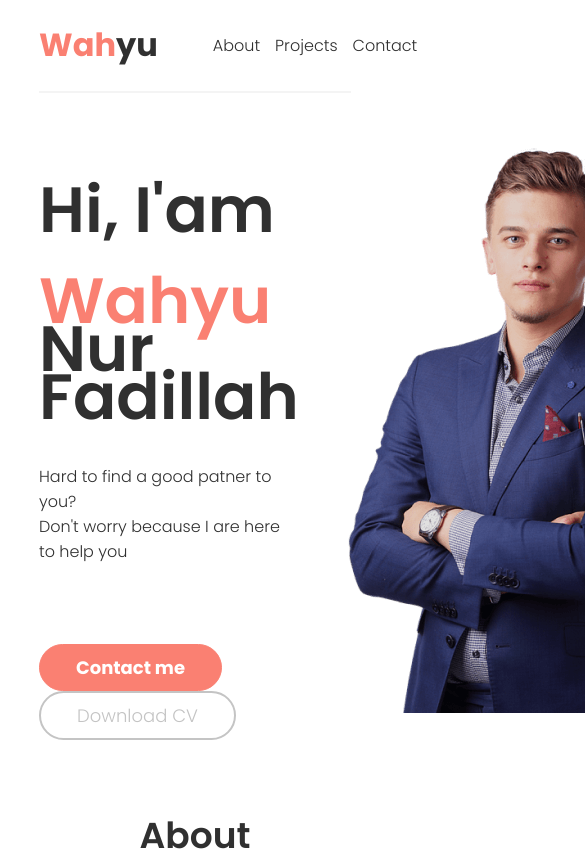
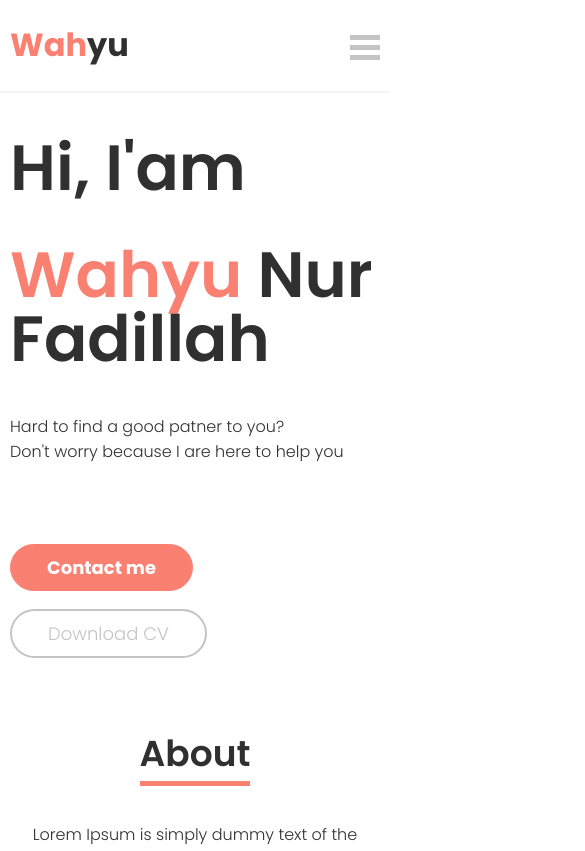
Before and after one commit to wahyunf354/portofolio-sample-for-workshop-LP, a React (Create React App) app: page / in a window 390 px wide. Shown: the top 851 px of the page, 585 px wide, since content can reach past the window. Built offline with nearby package versions, Linux system fonts and the light colour scheme.

Commit message:
selesai membuat tampilan mobile

```diff
--- a/src/App.js
+++ b/src/App.js
@@ -11,6 +11,10 @@ import Footer from "./components/Footer.jsx";
 const Container = styled.div`
   width: 80%;
   margin: 0 auto;
+
+  @media screen and (max-width: 768px) {
+    width: 100%;
+  }
 `;
 
 class App extends React.Component {
--- a/src/components/About.jsx
+++ b/src/components/About.jsx
@@ -22,6 +22,10 @@ const Description = styled.p`
   margin-bottom: 5em;
   width: 50%;
   margin: 0 auto;
+  @media screen and (max-width: 768px) {
+    width: 100%;
+    padding: 0 10px;
+  }
 `;
 
 function About(props) {
--- a/src/components/Contact.jsx
+++ b/src/components/Contact.jsx
@@ -26,6 +26,10 @@ const Title = styled.h3`
 
 const Content = styled.div`
   display: flex;
+  @media screen and (max-width: 768px) {
+    flex-direction: column;
+    padding: 0 10px;
+  }
 `;
 
 const ContactInfo = styled.ul`
@@ -36,6 +40,7 @@ const ContactInfo = styled.ul`
   flex-direction: column;
   justify-content: center;
   align-items: flex-start;
+  padding: 0;
 `;
 
 const Form = styled.form`
@@ -201,6 +206,7 @@ function Contact(props) {
             {errors.message && <Error>Message Required</Error>}
           </div>
           <Button
+            isBtnPrimary
             style={{ gridArea: "button" }}
             type="submit"
             disabled={isSubmitting}
--- a/src/components/Hero.jsx
+++ b/src/components/Hero.jsx
@@ -7,13 +7,16 @@ const HeroWrapper = styled.div`
   padding-top: 50px;
   width: 100%;
   margin: 0 auto;
+  @media screen and (max-width: 768px) {
+    padding: 0 10px;
+  }
 `;
 
 const Title = styled.h1`
   color: #303030;
   font-weight: 600;
   font-size: 64px;
-  line-height: 48px;
+  line-height: 64px;
   font-family: "Poppins", sans-serif;
 `;
 
@@ -22,6 +25,12 @@ const Description = styled.p`
   font-weight: 300;
   font-family: "Poppins", sans-serif;
   margin-bottom: 5em;
+`;
+
+const ImageWrapper = styled.div`
+  @media screen and (max-width: 768px) {
+    display: none;
+  }
 `;
 
 function Hero(props) {
@@ -48,7 +57,12 @@ function Hero(props) {
           </span>
         </Description>
 
-        <Button onClick={showContact} isBtnPrimary>
+        <Button
+          isBtnPrimary
+          onClick={showContact}
+          isBtnPrimary
+          style={{ marginBottom: "1em" }}
+        >
           Contact me
         </Button>
         <Button
@@ -59,9 +73,9 @@ function Hero(props) {
           Download CV
         </Button>
       </div>
-      <div>
+      <ImageWrapper>
         <img src="/img/profile.png" alt="profile" />
-      </div>
+      </ImageWrapper>
     </HeroWrapper>
   );
 }
--- a/src/components/Navbar.jsx
+++ b/src/components/Navbar.jsx
@@ -1,10 +1,17 @@
-import React from "react";
+import React, { useState } from "react";
 import styled from "styled-components";
+import Button from "./atoms/Button.jsx";
+import Close from "../svg/svg/close.svg";
 
 const Header = styled.header`
   display: flex;
-  width: 100%;
   border-bottom: 2px solid #f4f4f4;
+  box-sizing: border-box;
+  align-items: center;
+
+  @media screen and (max-width: 768px) {
+    padding: 0 10px;
+  }
 `;
 
 const NavLink = styled.a`
@@ -19,14 +26,51 @@ const NavLink = styled.a`
     color: salmon;
     font-weight: bold;
   }
+  @media screen and (max-width: 768px) {
+    border-bottom: 1px solid #f18072;
+    margin-bottom: 1em;
+    margin-left: 0;
+  }
 `;
 
 const NavWrapper = styled.ul`
   display: flex;
   list-style-type: none;
   justify-content: flex-end;
-  align-items: center;
   cursor: pointer;
+
+  @media screen and (max-width: 768px) {
+    position: absolute;
+    flex-direction: column;
+    justify-content: flex-start;
+    align-items: flex-start;
+    background: white;
+    border-left: 1px solid #f4f4f4;
+    right: 0;
+    top: 0;
+    z-index: 99;
+    bottom: 0;
+    margin: 0;
+    width: 60%;
+    display: ${(props) => props.display};
+  }
+`;
+
+const Menu = styled.div`
+  width: 30px;
+  height: 30px;
+
+  span {
+    height: 5px;
+    margin: 5px 0;
+    width: 100%;
+    background: #c4c4c4;
+    display: block;
+  }
+
+  @media screen and (min-width: 768px) {
+    display: none;
+  }
 `;
 
 const Logo = styled.h1`
@@ -35,6 +79,16 @@ const Logo = styled.h1`
 `;
 
 function Navbar() {
+  const [isShowMenu, setIsShowMenu] = useState(false);
+
+  const showMenu = () => {
+    setIsShowMenu(true);
+  };
+
+  const hideMenu = () => {
+    setIsShowMenu(false);
+  };
+
   return (
     <Header>
       <div style={{ flex: 1 }}>
@@ -42,7 +96,21 @@ function Navbar() {
           <span style={{ color: "salmon" }}>Wah</span>yu
         </Logo>
       </div>
-      <NavWrapper>
+      <Menu onClick={showMenu}>
+        <span></span>
+        <span></span>
+        <span></span>
+      </Menu>
+      <NavWrapper display={isShowMenu ? "visible" : "none"}>
+        {isShowMenu && (
+          <Button style={{ alignSelf: "flex-end" }} onClick={hideMenu}>
+            <img
+              style={{ width: "30px", height: "30px", margin: "1em" }}
+              src={Close}
+              alt="close"
+            />
+          </Button>
+        )}
         <NavLink href="#about">About</NavLink>
         <NavLink href="#project">Projects</NavLink>
         <NavLink href="#contact">Contact</NavLink>
--- a/src/components/Projects.jsx
+++ b/src/components/Projects.jsx
@@ -19,6 +19,7 @@ const Title = styled.h3`
 const Content = styled.div`
   display: flex;
   justify-content: space-around;
+  flex-wrap: wrap;
 `;
 
 const projects = [
--- a/src/components/atoms/Button.jsx
+++ b/src/components/atoms/Button.jsx
@@ -9,6 +9,12 @@ const Link = styled.button`
   font-size: 18px;
   border-radius: 30px;
   margin-right: 1em;
+`;
+
+const ButtonPolos = styled.button`
+  outline: none;
+  border: none;
+  background: none;
 `;
 
 const ButtonOutlineSecondary = styled(Link)`
@@ -73,6 +79,13 @@ function Button({
       </ButtonDisabled>
     );
   }
+  if (isBtnPrimary) {
+    return (
+      <ButtonPrimary onClick={onClick} style={style}>
+        {children}
+      </ButtonPrimary>
+    );
+  }
 
   if (type === "link" && isBtnOutlineSecondary) {
     return (
@@ -105,9 +118,9 @@ function Button({
   }
 
   return (
-    <ButtonPrimary onClick={onClick} type={type} style={style}>
+    <ButtonPolos onClick={onClick} type={type} style={style}>
       {children}
-    </ButtonPrimary>
+    </ButtonPolos>
   );
 }
 
--- a/src/components/molekuls/Card.jsx
+++ b/src/components/molekuls/Card.jsx
@@ -25,6 +25,7 @@ const Wrapper = styled.div`
   overflow: hidden;
   font-family: "Poppins", sans-serif;
   cursor: pointer;
+  margin-bottom: 2em;
 
   &:before {
     content: "";
--- a/src/index.css
+++ b/src/index.css
@@ -14,3 +14,7 @@ code {
   font-family: source-code-pro, Menlo, Monaco, Consolas, 'Courier New',
     monospace;
 }
+
+* {
+  box-sizing: border-box;
+}
```
Also changed, not shown: src/svg/svg/close.svg (added).
